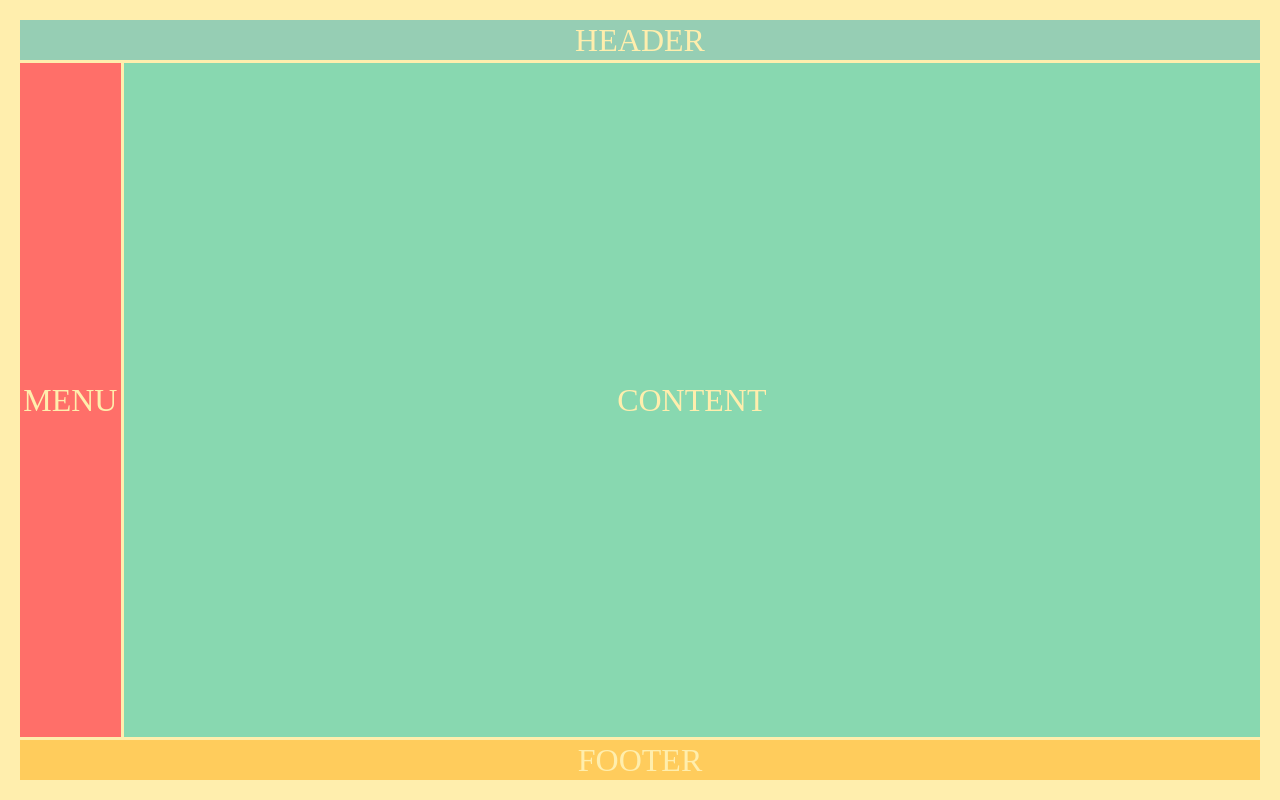
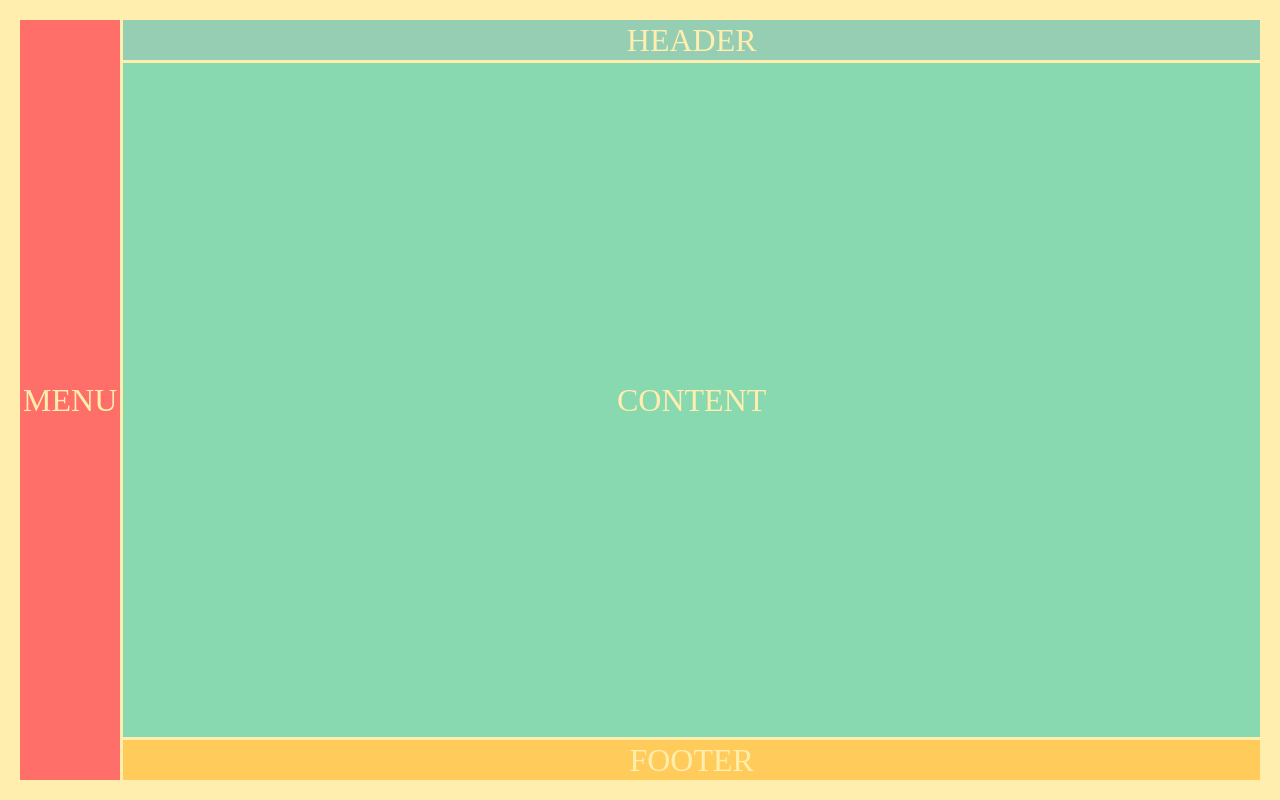
Before and after one commit to syedsouban/LearnCSS, a plain HTML site: page learning-css-grid/index.html in a window 1280 px wide. Drawn offline with Linux system fonts and the light colour scheme.

Commit message:
learned about grid-template-areas

```diff
--- a/learning-css-grid/index.css
+++ b/learning-css-grid/index.css
@@ -5,20 +5,28 @@
     row-gap: 3px;
     grid-template-columns: repeat(12, 1fr);
     grid-template-rows: 40px auto 40px;
+    grid-template-areas: "m h h h h h h h h h h h h" "m c c c c c c c c c c c c" "m f f f f f f f f f f f f";
 }
 
 .header {
-    grid-column: 1 / -1;
+    grid-area: h;
+    /* grid-column: 1 / -1; */
     /* grid-column-start: 1; */
     /* grid-column-end: 3; */
 }
 
+.menu {
+    grid-area: m;
+}
+
 .content {
-    grid-column: 2 /-1;
+    grid-area: c;
+    /* grid-column: 2 /-1; */
 }
 
 .footer {
-    grid-column: 1 / -1;
+    grid-area: f;
+    /* grid-column: 1 / -1; */
 }
 
 .container>div {
```
